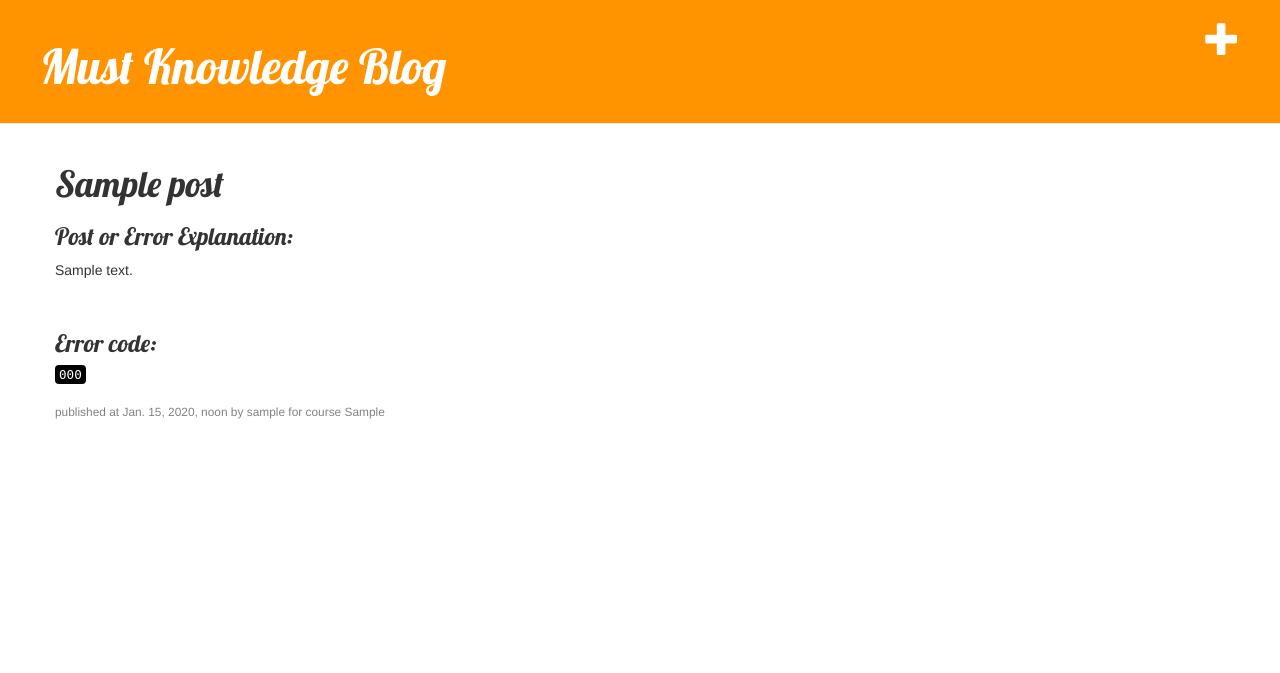
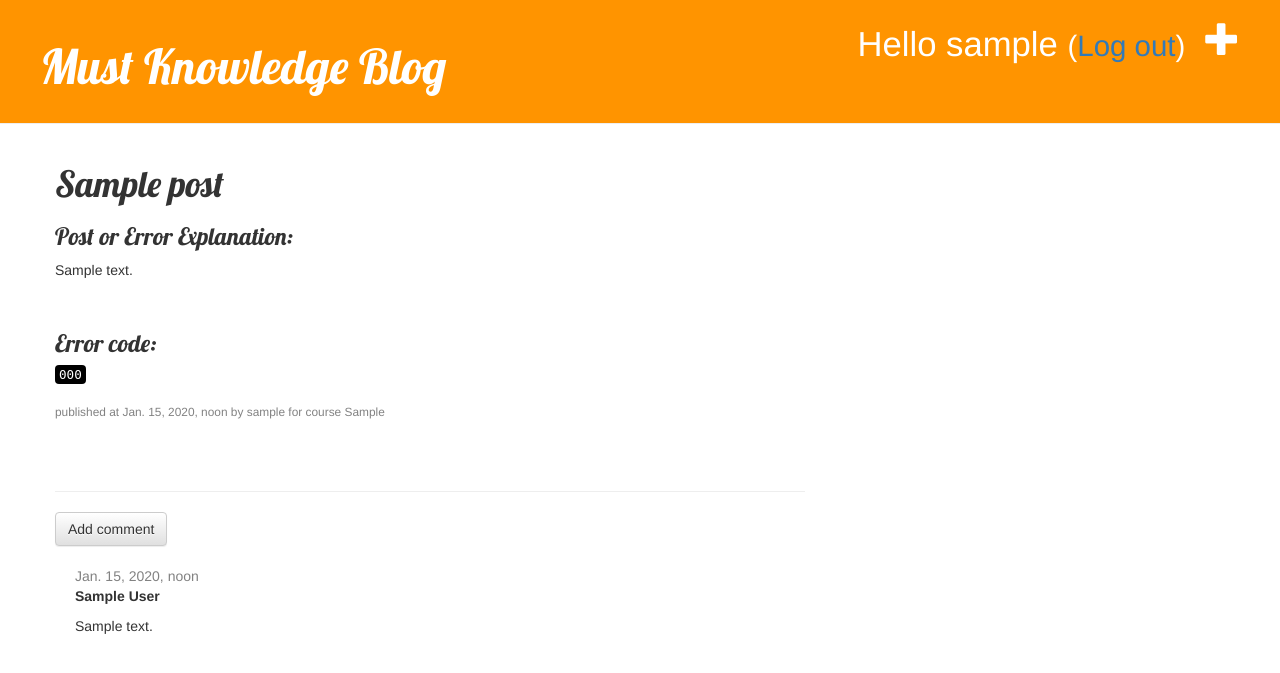
Before and after one commit to Eslamhathout/must-knowlege, a Django app: page /post/1/ in a window 1280 px wide. Shown: the top 673 px of the page. Run offline with Django 3.2, Linux system fonts and the light colour scheme; a user stored in the database is signed in; tables that the repository leaves empty hold one stand-in row (values such as "Sample post"); some libraries are stand-ins or nearby versions.

Commit message:
commentinnnnnnnnnnnng

```diff
--- a/blog/admin.py
+++ b/blog/admin.py
@@ -1,4 +1,5 @@
 from django.contrib import admin
-from .models import Post
+from .models import Post,Comment
 
 admin.site.register(Post)
+admin.site.register(Comment)
--- a/blog/models.py
+++ b/blog/models.py
@@ -20,3 +20,17 @@ class Post(models.Model):
 
     def __str__(self):
         return self.title
+
+
+class Comment(models.Model):
+    post = models.ForeignKey('blog.Post', related_name='comments')
+    author = models.CharField(max_length=20, default= 'auth.User' )
+    text = models.TextField()
+    created_date = models.DateTimeField(default=timezone.now)
+
+    def approve(self):
+        self.approved_comment = True
+        self.save()
+
+    def __str__(self):
+        return self.text
--- a/blog/static/css/blog.css
+++ b/blog/static/css/blog.css
@@ -57,3 +57,7 @@ code {
     color:white;
     background:black;
 }
+
+.comment {
+    margin: 20px 0px 20px 20px;
+}
--- a/blog/templates/blog/base.html
+++ b/blog/templates/blog/base.html
@@ -11,7 +11,12 @@
         <div class="page-header">
             {% if user.is_authenticated %}
                 <a href="{% url 'post_new' %}" class="top-menu"><span class="glyphicon glyphicon-plus"></span></a>
+                <p class="top-menu">Hello {{ user.username }} <small>(<a href="{% url 'logout' %}">Log out</a>)</small></p>
+
+            {% else %}
+                <a href="{% url 'login' %}" class="top-menu"><span class="glyphicon glyphicon-lock"></span></a>
             {% endif %}
+
             <h1><a href="/">Must Knowledge Blog</a></h1>
         </div>
         <div class="content container">
--- a/blog/templates/blog/post_detail.html
+++ b/blog/templates/blog/post_detail.html
@@ -22,4 +22,16 @@
             </div>
         {% endif %}
     </div>
+    <hr>
+    	<a class="btn btn-default" href="{% url 'add_comment_to_post' pk=post.pk %}">Add comment</a>
+
+		{% for comment in post.comments.all %}
+		    <div class="comment">
+		        <div class="date">{{ comment.created_date }}</div>
+		        <strong>{{ comment.author }}</strong>
+		        <p>{{ comment.text|linebreaks }}</p>
+		    </div>
+		{% empty %}
+		    <p>No comments here yet :(</p>
+		{% endfor %}
 {% endblock %}
--- a/blog/templates/blog/post_list.html
+++ b/blog/templates/blog/post_list.html
@@ -6,8 +6,10 @@
                         <h1><a href="{% url 'post_detail' pk=post.pk %}">{{ post.title }}</a></h1>
                         <p>{{ post.text|linebreaksbr }}</p>
                         <div class="date">
-                            <small> <p>published at {{ post.published_date }} by {{ post.author|linebreaksbr }} for course {{ post.course|linebreaksbr }} </p>
+                            <small> <p>published at {{ post.published_date }} by {{ post.author|linebreaksbr }} for course {{ post.course|linebreaksbr }} </p></small>
                         </div>
+                        <a href="{% url 'post_detail' pk=post.pk %}">Comments: {{ post.comments.count }}</a>
+
 
                     </div>
                 {% endfor %}
--- a/blog/urls.py
+++ b/blog/urls.py
@@ -6,5 +6,6 @@ urlpatterns = [
     url(r'^$', views.post_list, name='post_list'),
     url(r'^post/(?P<pk>\d+)/$', views.post_detail, name='post_detail'),
     url(r'^post/new/$', views.post_new, name='post_new'),
+    url(r'^post/(?P<pk>\d+)/comment/$', views.add_comment_to_post, name='add_comment_to_post'),
 
 ]
--- a/blog/views.py
+++ b/blog/views.py
@@ -1,8 +1,10 @@
 from django.shortcuts import render, get_object_or_404
 from django.utils import timezone
 from .models import Post
-from .forms import PostForm
+from .forms import PostForm, CommentForm
 from django.shortcuts import redirect
+from django.contrib.auth.decorators import login_required
+
 
 
 
@@ -16,7 +18,7 @@ def post_detail(request, pk):
     post = get_object_or_404(Post, pk=pk)
     return render(request, 'blog/post_detail.html', {'post': post})
 
-
+@login_required
 def post_new(request):
     if request.method == "POST":
         form = PostForm(request.POST)
@@ -29,3 +31,18 @@ def post_new(request):
     else:
         form = PostForm()
     return render(request, 'blog/post_edit.html', {'form': form})
+
+@login_required
+def add_comment_to_post(request, pk):
+    post = get_object_or_404(Post, pk=pk)
+    if request.method == "POST":
+        form = CommentForm(request.POST)
+        if form.is_valid():
+            comment = form.save(commit=False)
+            comment.author = request.user
+            comment.post = post
+            comment.save()
+            return redirect('post_detail', pk=post.pk)
+    else:
+        form = CommentForm()
+    return render(request, 'blog/add_comment_to_post.html', {'form': form})
--- a/mysite/settings.py
+++ b/mysite/settings.py
@@ -27,7 +27,7 @@ DEBUG = True
 
 ALLOWED_HOSTS = ['127.0.0.1', 'mustknowledge.pythonanywhere.com']
 
-
+LOGIN_REDIRECT_URL = '/'
 # Application definition
 
 INSTALLED_APPS = [
--- a/mysite/urls.py
+++ b/mysite/urls.py
@@ -16,7 +16,11 @@ Including another URLconf
 from django.conf.urls import include, url
 from django.contrib import admin
 
+from django.contrib.auth import views
+
 urlpatterns = [
     url(r'^admin/', admin.site.urls),
+    url(r'^accounts/login/$', views.login, name='login'),
+    url(r'^accounts/logout/$', views.logout, name='logout', kwargs={'next_page': '/'}),
     url(r'', include('blog.urls')),
 ]
```
Also changed, not shown: blog/forms.py (+8 -1 lines), blog/templates/blog/add_comment_to_post.html (added, +9 -0 lines), blog/templates/registration/login.html (added, +24 -0 lines), blog/migrations/0004_comment.py (added), blog/migrations/0005_auto_20170623_1420.py (added).
